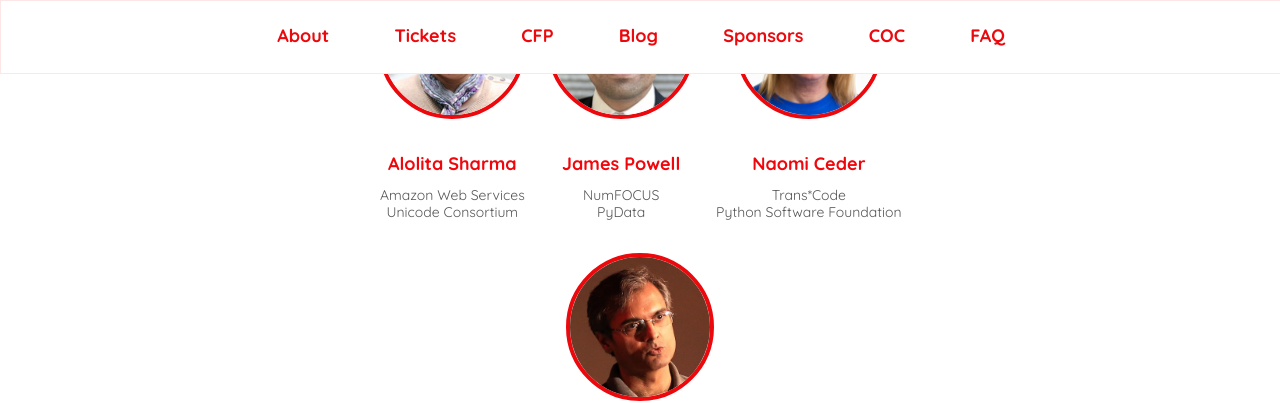
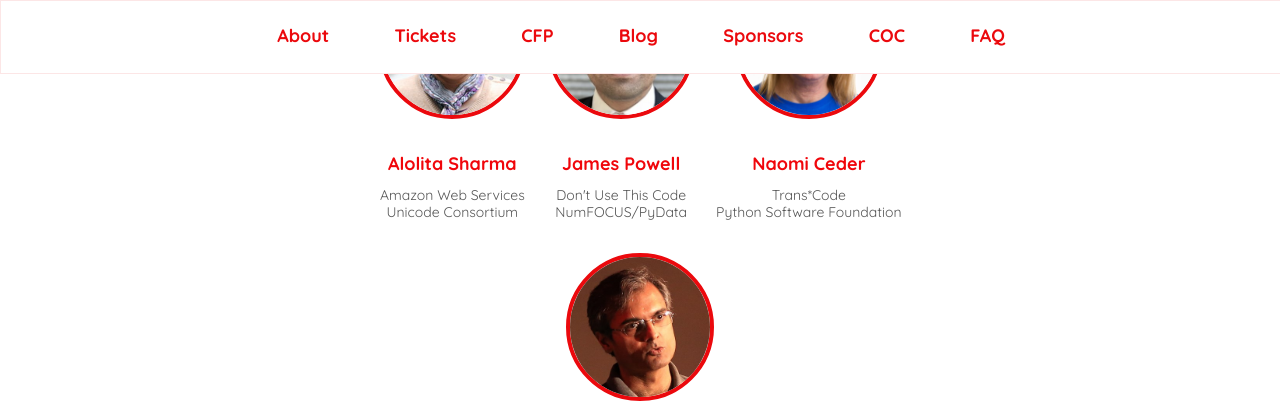
Before and after one commit to pythonindia/inpycon2020, a Jekyll site: the page built from index.md, in a window 1280 px wide and 900 px high, scrolled down 1639 px. Shown: the top 403 px of the window. Built offline with Jekyll 4.4.1, drawn with Linux system fonts in a browser that asks for light colours.

Commit message:
Change the brief for James
Signed-off-by: Sayan Chowdhury <sayan.chowdhury2012@gmail.com>

```diff
--- a/_data/speakers.yml
+++ b/_data/speakers.yml
@@ -5,7 +5,7 @@
   brief: Amazon Web Services<br/>Unicode Consortium
   image: /assets/images/alolitasharma.jpg
 - name: James Powell
-  brief: NumFOCUS<br/>PyData
+  brief: Don't Use This Code<br/>NumFOCUS/PyData
   image: /assets/images/jamespowell.jpg
 - name: Naomi Ceder
   brief: Trans*Code<br/>Python Software Foundation
```
